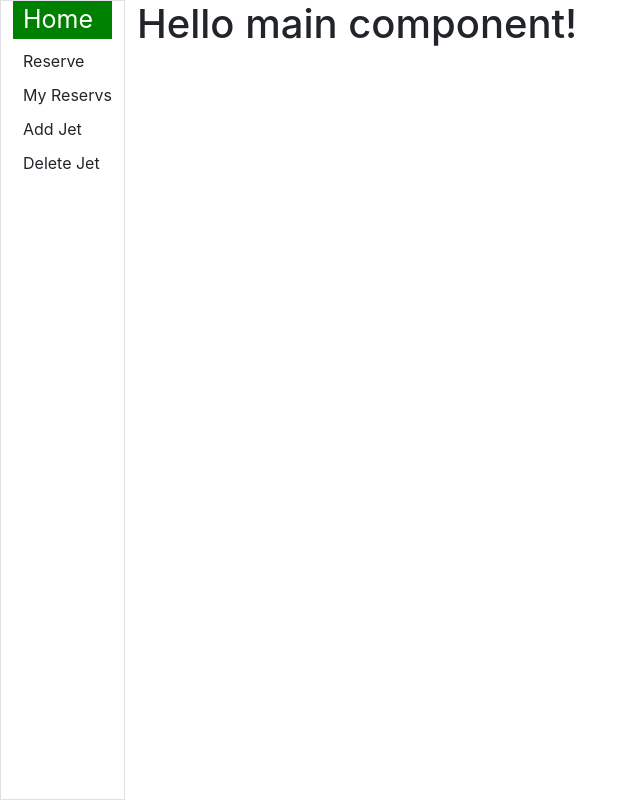
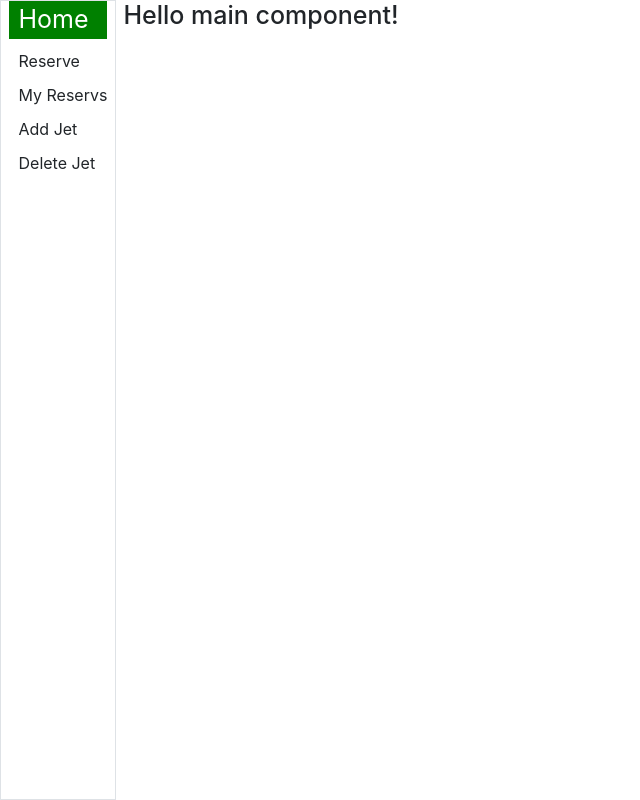
Before and after one commit to mikemtzp/Easy-Fly, a React (Create React App) app: page / in a window 1280 px wide. Shown: the whole page, without its empty margins (0-640 px from the left). Built offline with nearby package versions, Linux system fonts and the light colour scheme.

Commit message:
Add 1rem=10px in index, move Nav component to App

```diff
--- a/src/App.js
+++ b/src/App.js
@@ -1,15 +1,19 @@
 import React from 'react';
 import { Route, Routes } from 'react-router-dom';
 
+import Nav from './components/nav/Nav';
 import Main from './components/main/Main';
 import './App.css';
 
 function App() {
   return (
-    <div>
-      <Routes>
-        <Route path="/" element={<Main />} />
-      </Routes>
+    <div className="container-fluid">
+      <div className="row">
+        <Nav />
+        <Routes>
+          <Route path="/" element={<Main />} />
+        </Routes>
+      </div>
     </div>
   );
 }
--- a/src/components/main/Main.js
+++ b/src/components/main/Main.js
@@ -1,17 +1,11 @@
 import React from 'react';
-
-import Nav from '../nav/Nav';
 
 function Main() {
   return (
-    <div className="container-fluid">
-      <div className="row">
-        <Nav />
-        <main className="col">
-          <h1>Hello main component!</h1>
-        </main>
-      </div>
-    </div>
+
+    <main className="col">
+      <h1>Hello main component!</h1>
+    </main>
   );
 }
 
--- a/src/index.js
+++ b/src/index.js
@@ -4,7 +4,7 @@ import { createRoot } from 'react-dom/client';
 // import { store } from './app/store';
 import { BrowserRouter as Router } from 'react-router-dom';
 import App from './App';
-import './index.css';
+import './index.scss';
 
 const container = document.getElementById('root');
 const root = createRoot(container);
--- a/src/index.css
+++ b/src/index.scss
@@ -1,3 +1,11 @@
+html {
+  box-sizing: border-box;
+  font-size: 62.5%;  // 1rem = 10px
+}
+*, *:before, *:after {
+  box-sizing: inherit;
+}
+
 body {
   margin: 0;
   font-family:
@@ -14,6 +22,7 @@ body {
     sans-serif;
   -webkit-font-smoothing: antialiased;
   -moz-osx-font-smoothing: grayscale;
+  font-size: 1.6rem;
 }
 
 code {
```
